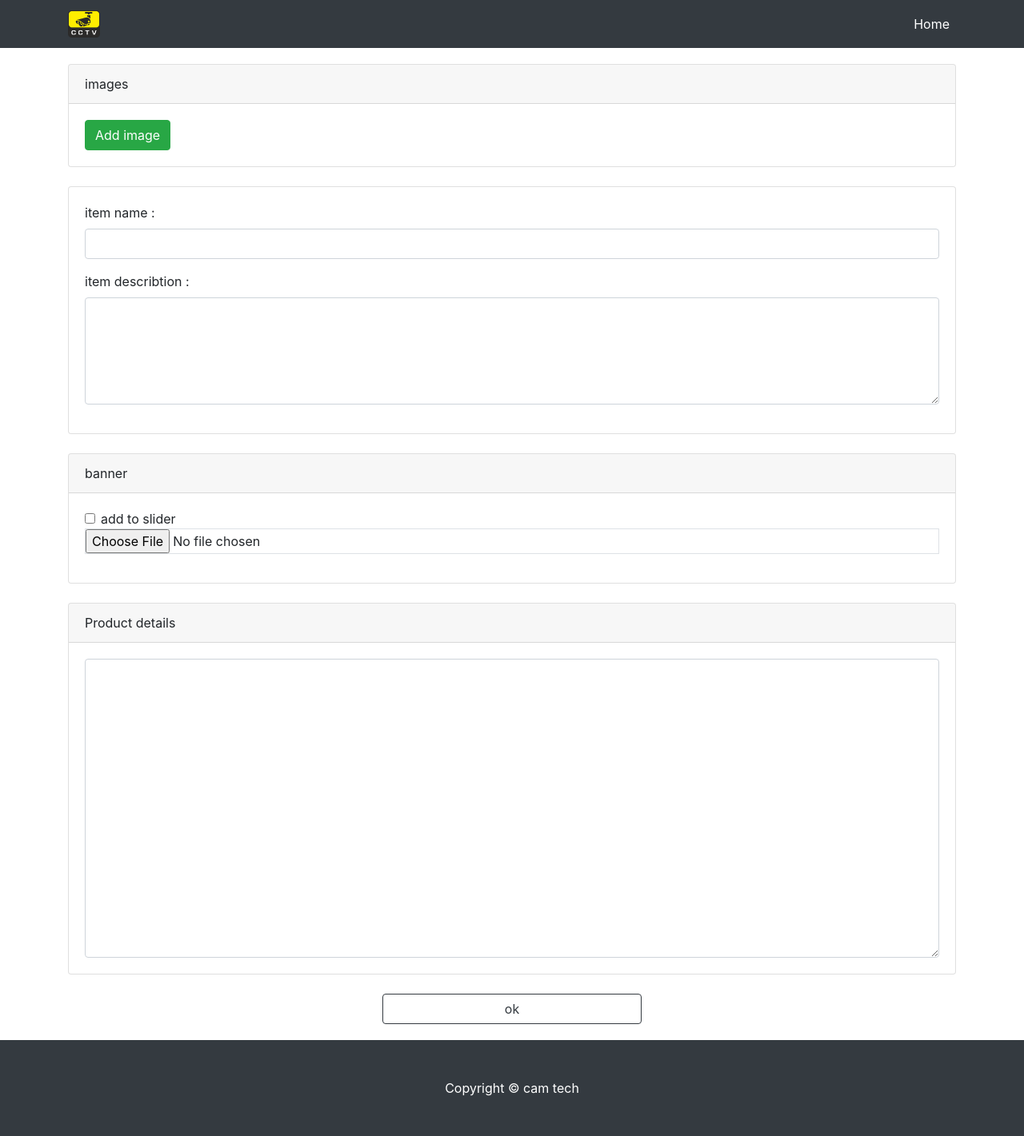
After one commit to mostafa-abuelkhair/camtech, a PHP site: page /edit.php?p=1 in a window 1280 px wide. The commit adds this page. Shown: the whole page at 80% size. Run offline with PHP 8.4, Linux system fonts and the light colour scheme; a stand-in replaces the project's code that opens the database connection; some libraries are stand-ins or nearby versions.

Commit message:
going forward

```diff
--- /dev/null
+++ b/edit.php
@@ -0,0 +1,171 @@
+<?php
+
+$d=$_GET["p"];
+
+?>
+
+<!DOCTYPE html>
+<html lang="en">
+
+<head>
+
+  <meta charset="utf-8">
+  <meta name="viewport" content="width=device-width, initial-scale=1, shrink-to-fit=no">
+
+  <title>Cam Tech</title>
+
+  <!-- Bootstrap core CSS -->
+  <link rel="stylesheet" href="https://maxcdn.bootstrapcdn.com/bootstrap/4.3.1/css/bootstrap.min.css">
+
+<!-- jQuery library -->
+<script src="https://ajax.googleapis.com/ajax/libs/jquery/3.4.1/jquery.min.js"></script>
+
+<!-- Popper JS -->
+<script src="https://cdnjs.cloudflare.com/ajax/libs/popper.js/1.14.7/umd/popper.min.js"></script>
+
+<!-- Latest compiled JavaScript -->
+<script src="https://maxcdn.bootstrapcdn.com/bootstrap/4.3.1/js/bootstrap.min.js"></script>
+
+<script src="https://ajax.googleapis.com/ajax/libs/angularjs/1.6.9/angular.min.js"></script>
+
+<script src="index.js"></script>
+  <!-- Custom styles for this template -->
+  <link href="index.css" rel="stylesheet">
+
+</head>
+
+<body  ng-app="app" ng-controller="ctrl">
+  <!-- Navigation -->
+  <nav class="navbar navbar-expand-lg navbar-dark bg-dark fixed-top">
+    <div class="container">
+      <a class="navbar-brand" href="#"><img class="" style="width:40px;" src="logo.png" alt=""></a>
+      <button class="navbar-toggler" type="button" data-toggle="collapse" data-target="#navbarResponsive" aria-controls="navbarResponsive" aria-expanded="false" aria-label="Toggle navigation">
+        <span class="navbar-toggler-icon"></span>
+      </button>
+      <div class="collapse navbar-collapse" id="navbarResponsive">
+        <ul class="navbar-nav ml-auto">
+          <li class="nav-item active">
+            <a class="nav-link" href="#">Home
+              <span class="sr-only">(current)</span>
+            </a>
+          </li>
+        </ul>
+      </div>
+    </div>
+  </nav>
+<form action="upload.php" method="post" enctype="multipart/form-data">
+
+<div class="container">
+  <div class="row">
+    <div class="col-lg-12">
+
+      <div class="card mt-4">
+        <div class="card-header">
+          images
+        </div>
+          <div class="card-body">
+
+                <div ng-repeat="x in imn track by $index" style="margin-bottom:15px;">
+                  <input type="file" name="upload[]" />
+                </div>
+                  <button type="button" ng-click="imn.push(0);" class="btn btn-success">Add image</button>
+
+        </div>
+      </div>
+
+      <div class="card mt-4">
+          <div class="card-body">
+            <div class="form-group">
+              <label for="usr">item name :</label>
+              <input type="text" class="form-control" name="item_name">
+            </div>
+
+          <div class="form-group">
+            <label for="usr">item describtion :</label>
+            <textarea class="form-control" rows="5" name="description"></textarea>
+          </div>
+
+        </div>
+      </div>
+
+      <div class="card card-outline-secondary my-4">
+        <div class="card-header">
+          banner
+        </div>
+        <div class="card-body">
+
+          <div class="form-group">
+
+            <div class="form-check">
+              <label class="form-check-label">
+                <input type="checkbox" name="banner" class="form-check-input" >add to slider
+              </label>
+            </div>
+
+            <input type="file" class="form-control-file border" name="upload2[]">
+
+          </div>
+
+        </div>
+      </div>
+
+      <div class="card card-outline-secondary my-4">
+        <div class="card-header">
+          Product details
+        </div>
+        <div class="card-body">
+
+          <textarea class="form-control" rows="15" name="details"></textarea>
+
+        </div>
+      </div>
+
+      <div class="col text-center">
+        <button type="submit" class="btn btn-outline-dark" style="width:30%">ok</button>
+      </div>
+
+
+    </div>
+  </div>
+</div>
+
+</form>
+
+  <footer class="py-5 bg-dark" id="contact" style="margin-top:20px;">
+    <div class="container">
+      <p class="m-0 text-center text-white">Copyright &copy; cam tech</p>
+
+    </div>
+    <!-- /.container -->
+  </footer>
+
+
+  </body>
+
+
+
+
+<script>
+var app = angular.module('app', []);
+
+app.run(function($rootScope) {
+
+
+});
+
+app.controller('ctrl', function($scope,$rootScope,$http) {
+
+$scope.imgs=[];
+$scope.imn=[];
+
+
+<?php
+
+?>
+
+});
+
+
+</script>
+
+</html>
--- a/index.js
+++ b/index.js
@@ -15,7 +15,7 @@ app.controller('ctrl', function($scope,$rootScope,$http) {
 
 $scope.snum=0;
 
-$scope.sn=1;
+$scope.sn=12;
 
 $scope.np=function(m){
   var n=$scope.sn;
--- a/index.php
+++ b/index.php
@@ -81,7 +81,7 @@
           <div class="carousel-inner" role="listbox">
 
             <div class="carousel-item {{$index==0 ? 'active': ''}}" ng-repeat="x in bn track by $index">
-              <img class="d-block img-fluid" src="http://placehold.it/900x350" alt="First slide">
+              <a href="item.php?p={{x.id}}"><img class="d-block img-fluid" src="http://placehold.it/900x350" alt="First slide"></a>
             {{x.banner_img}}
             </div>
 
@@ -100,10 +100,10 @@
 
           <div class="col-lg-4 col-md-6 mb-4" ng-repeat="x in s.slice(snum,snum+sn) track by $index">
             <div class="card h-100">
-              <a href="#"><img class="card-img-top" src="http://placehold.it/700x400" alt=""></a>
+              <a href="item.php?p={{x.id}}"><img class="card-img-top" src="http://placehold.it/700x400" alt=""></a>
               <div class="card-body">
                 <h4 class="card-title">
-                  <a href="#">{{x.item_name}}</a>
+                  <a href="item.php?p={{x.id}}">{{x.item_name}}</a>
                 </h4>
                 <h5>${{x.price}}</h5>
                 <p class="card-text">{{x.description}}</p>
```
Also changed, not shown: item.php (+45 -19 lines), upload.php (added, +27 -0 lines).
